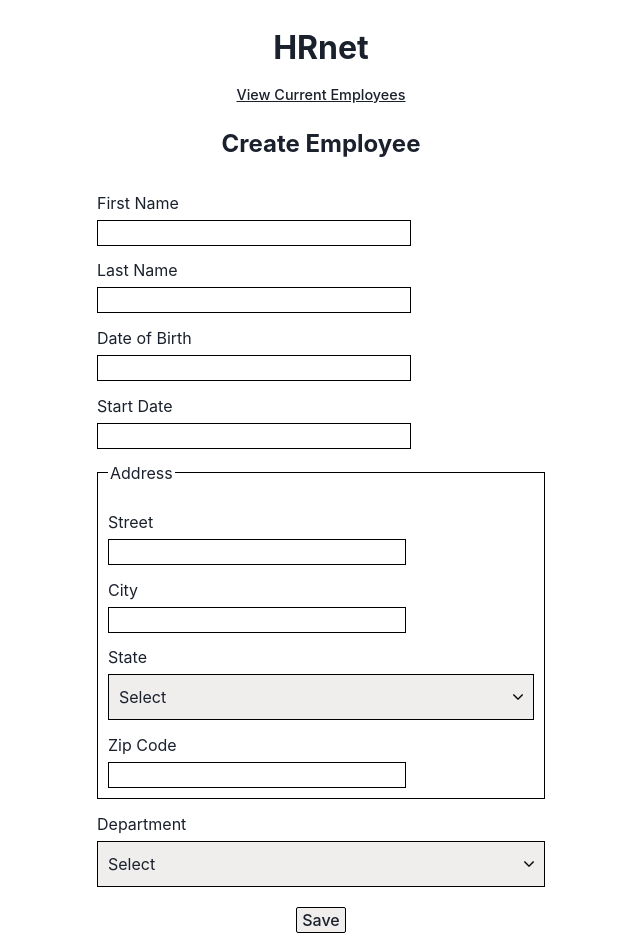
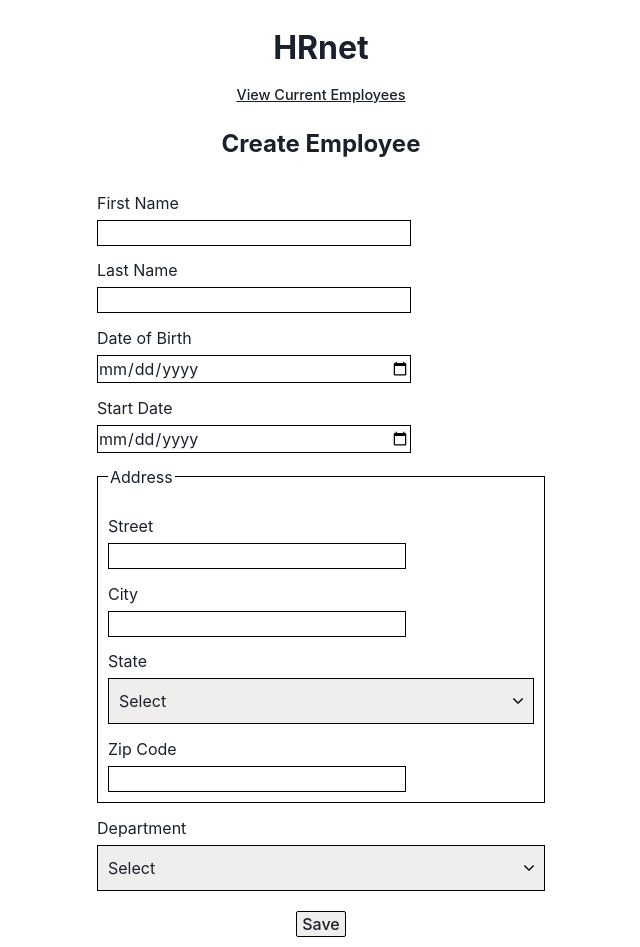
Before and after one commit to nicolascastro33/Dev_App_Projet_n_14, a React (Vite) app: page / in a window 1280 px wide. Shown: the whole page, without its empty margins (319-959 px from the left). Built offline with nearby package versions, Linux system fonts and the light colour scheme.

Commit message:
Modification after mentorat

```diff
--- a/src/lib/employees/slices/employee-info.ts
+++ b/src/lib/employees/slices/employee-info.ts
@@ -33,6 +33,7 @@ export const employeeSlice = createSlice({
       })
       .addCase(addOneNewEmployee.fulfilled, (state, action) => {
         const newEmployee = action.payload
+        console.log(newEmployee)
         employeeAdapter.addOne(state, newEmployee)
       })
   },
--- a/src/pages/Home/home-controller.tsx
+++ b/src/pages/Home/home-controller.tsx
@@ -1,10 +1,12 @@
 import { useState } from 'react'
+import { v4 as uuid } from 'uuid'
+
 import HomeLayout from './home.layout'
 import { useDispatch } from 'react-redux'
 import { addOneNewEmployee } from '../../lib/employees/usecases/add-one-new-employee'
 import Modal from '../../components/Modal'
 import { AppDispatch } from '../../lib/create-store'
-import { v4 as uuid } from 'uuid'
+import { EmployeesInfo } from '../../lib/employees/model/employee.gateway'
 
 function HomeController() {
   const [isLoading, setIsLoading] = useState<boolean>(false)
@@ -15,27 +17,24 @@ function HomeController() {
   const saveEmployee = (e: any): void => {
     e.preventDefault()
     setIsLoading(true)
-    const unique_id = uuid().slice(0, 8)
-    const newEmployeeData = {
-      id: unique_id,
-      firstName: e.target.firstName.value,
-      lastName: e.target.lastName.value,
-      dateOfBirth: e.target.dateOfBirth.value,
-      startDate: e.target.startDate.value,
-      department: e.target.department.value,
-      city: e.target.city.value,
-      street: e.target.street.value,
-      state: e.target.state.value,
-      zipCode: e.target.zipCode.value,
-    }
-    for (const [_, value] of Object.entries(newEmployeeData)) {
-      if (!value || value.trim().length === 0) {
+
+    const employeeFormData = new FormData(e.target)
+
+    employeeFormData.forEach((value) => {
+      if (!value || value.toString().trim().length === 0) {
         setError(true)
         return
       }
-    }
+    })
 
-    dispatch(addOneNewEmployee({ newEmployeeData }))
+    dispatch(
+      addOneNewEmployee({
+        newEmployeeData: {
+          id: uuid().slice(0, 8),
+          ...Object.fromEntries(employeeFormData.entries()) as Omit<EmployeesInfo, 'id'>,
+        },
+      })
+    )
       .unwrap()
       .finally(() => {
         setIsLoading(false)
--- a/src/pages/Home/home.layout.tsx
+++ b/src/pages/Home/home.layout.tsx
@@ -1,8 +1,6 @@
-import { useState } from 'react'
 import SelectMenu from '../../components/SelectMenu'
 import { departments } from '../../data/department-options'
 import { states } from '../../data/states-options'
-import DatePicker from 'react-datepicker'
 
 function HomeLayout({
   saveEmployee,
@@ -13,7 +11,6 @@ function HomeLayout({
   isLoading: boolean
   errorSaving: boolean
 }) {
-  const [selectedDate, setSelectedDate] = useState<null | Date>(null)
   return (
     <main>
       {isLoading && <div>Loading...</div>}
@@ -26,38 +23,32 @@ function HomeLayout({
           onSubmit={saveEmployee}
         >
           <label htmlFor="firstName">First Name</label>
-          <input type="text" id="firstName" required />
+          <input type="text" id="firstName" name="firstName" required />
           <label htmlFor="lastName">Last Name</label>
-          <input type="text" id="lastName" required />
+          <input type="text" id="lastName" name="lastName" required />
 
           <label htmlFor="dateOfBirth">Date of Birth</label>
-          <DatePicker
-            selected={selectedDate}
-            onChange={(date) => setSelectedDate(date)}
-            dateFormat="yyyy/MM/dd"
-            filterDate={(date) => date.getDay() !== 6 && date.getDay() !== 0}
-            isClearable
-          />
+          <input type="date" id="dateOfBirth" name="dateOfBirth" required />
 
-          <label htmlFor="selectedDate">Start Date</label>
-          <input id="selectedDate" type="text" required />
+          <label htmlFor="startDate">Start Date</label>
+          <input type="date" id="startDate" name="startDate" required />
           <fieldset className="address">
             <legend>Address</legend>
             <label htmlFor="street">Street</label>
-            <input id="street" type="text" required />
+            <input id="street" name="street" type="text" required />
 
             <label htmlFor="city">City</label>
-            <input id="city" type="text" required />
+            <input id="city" name="city" type="text" required />
 
             <label htmlFor="state">State</label>
             <SelectMenu type="state" options={states} />
             <label htmlFor="zipCode">Zip Code</label>
-            <input id="zipCode" type="number" required />
+            <input id="zipCode" name="zipCode" type="number" required />
           </fieldset>
           <label htmlFor="department">Department</label>
           <SelectMenu type="department" options={departments} />
           <div className="buttonWrapper">
-            <button className="saveEmployeeButton">Save</button>
+            <button className="saveEmployeeButton" type='submit'>Save</button>
           </div>
         </form>
       </div>
```
Also changed, not shown: src/components/DateTimePicker.tsx (deleted).
